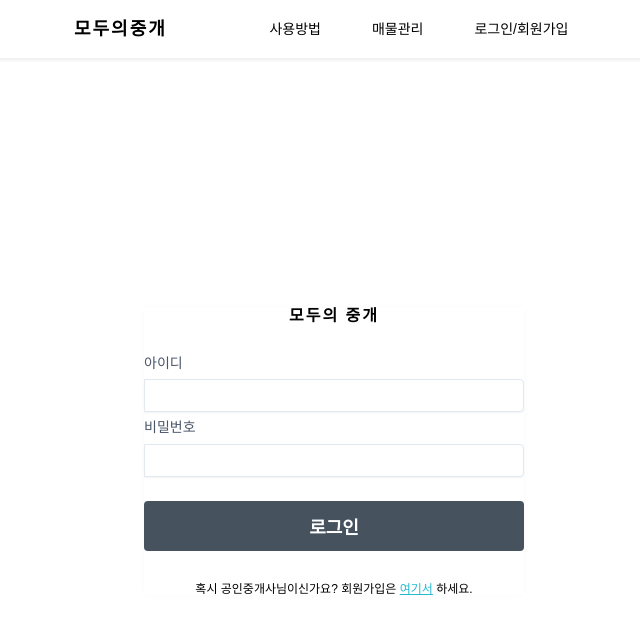
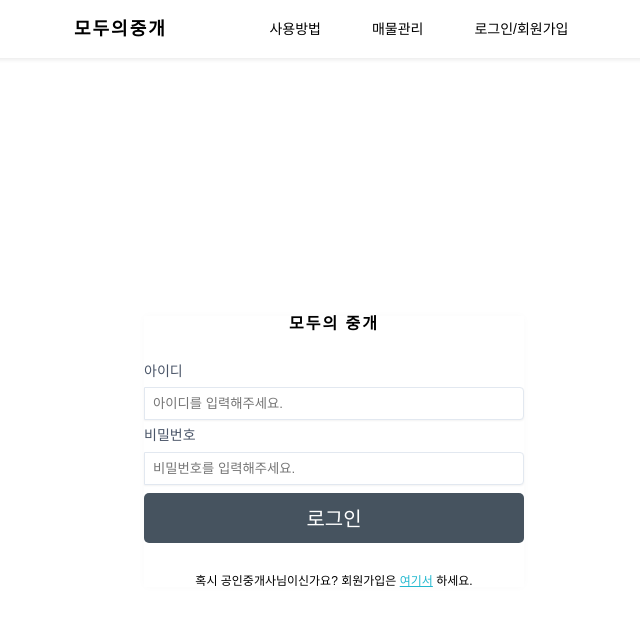
Before and after one commit to seungjae93/moodo, a React (Create React App) app: page / in a window 1280 px wide. Shown: the top 634 px of the page, without its empty margins (306-946 px from the left). Built offline with nearby package versions, Linux system fonts and the light colour scheme.

Commit message:
:sparkles: [fix] button 컴포넌트 수정

```diff
--- a/src/components/auth/AuthForm.tsx
+++ b/src/components/auth/AuthForm.tsx
@@ -4,6 +4,7 @@ import { useForm } from "react-hook-form";
 import { useMutation } from "@tanstack/react-query";
 import { useNavigate } from "react-router-dom";
 import { Link } from "react-router-dom";
+
 import { loginApi } from "../../apis/axios";
 import palette from "../../libs/styles/palette";
 import Button from "../common/Button/Button";
@@ -98,6 +99,7 @@ function AuthForm({ type }: AuthFormProps) {
               register={register("userId")}
               autoComplete="userId"
               label="아이디"
+              placeholder="아이디를 입력해주세요."
               name="userId"
               type="text"
             />
@@ -106,6 +108,7 @@ function AuthForm({ type }: AuthFormProps) {
               register={register("userPassword")}
               autoComplete="userPassword"
               label="비밀번호"
+              placeholder="비밀번호를 입력해주세요."
               name="userPassword"
               type="password"
             />
@@ -215,14 +218,9 @@ function AuthForm({ type }: AuthFormProps) {
             </WorningWord>
           </>
         )}
-        <ButtonWithMarginTop
-          type="submit"
-          cyan
-          fullWidth
-          style={{ marginTop: "1rem" }}
-        >
+        <Button.Primary type="submit" size="xLarge" fw="400" fs="20px">
           {text}
-        </ButtonWithMarginTop>
+        </Button.Primary>
       </form>
       <Footer>
         {type === "login" ? (
@@ -252,7 +250,3 @@ const Footer = styled.div`
     }
   }
 `;
-
-const ButtonWithMarginTop = styled(Button)`
-  margin-top: 1rem;
-`;
--- a/src/components/common/Button/Button.tsx
+++ b/src/components/common/Button/Button.tsx
@@ -1,44 +1,109 @@
-import styled, { css } from "styled-components";
+import { ReactNode } from "react";
+import styled, { css, StyledComponentProps } from "styled-components";
+
 import palette from "../../../libs/styles/palette";
-
-interface ButtonProps {
-  fullWidth?: string;
-  cyan?: string;
+import flex from "../../../libs/styles/utilFlex";
+interface StyledButtonProps {
+  children?: ReactNode;
+  fs?: string;
+  bc?: string;
+  color?: string;
+  ma?: string;
+  fw?: string;
+  activeBc?: string;
+  hoverBc?: string;
+  size?: string;
+  type?: string;
   [key: string]: any;
 }
 
-const StyledButton = styled.button`
+//primitive Button
+const PrimitiveButton = ({ children, ...restProps }: StyledButtonProps) => {
+  return (
+    <StyledButton {...restProps}>
+      <ButtonInner>{children}</ButtonInner>
+    </StyledButton>
+  );
+};
+
+//Primary Style
+const PrimaryButton = (props: StyledButtonProps) => {
+  return (
+    <PrimitiveButton
+      {...props}
+      bc={palette.gray[6]}
+      color="white"
+      activeBc={palette.gray[8]}
+    />
+  );
+};
+
+const Primary = PrimaryButton;
+
+const Button = { Primary };
+export default Button;
+
+const StyledButton = styled.button<StyledButtonProps>`
   border: none;
-  border-radius: 4px;
-  font-size: 1rem;
-  font-weight: bold;
-  padding: 0.25rem 1rem;
-  color: white;
-  outline: none;
   cursor: pointer;
-
-  background: ${palette.gray[8]};
+  border-radius: 5px;
+  font-size: ${({ fs }) => fs};
+  background-color: ${({ bc }) => bc};
+  color: ${({ color }) => color};
+  margin: ${({ ma }) => ma};
+  font-weight: ${({ fw }) => fw};
   &:hover {
-    background: ${palette.gray[6]};
+    background-color: ${({ hoverBc }) => hoverBc};
+  }
+  &:active {
+    background-color: ${({ activeBc }) => activeBc};
+    transition: 0.2s;
   }
 
-  ${(props: ButtonProps) =>
-    props.fullWidth &&
-    css`
-      padding-top: 0.75rem;
-      padding-bottom: 0.75rem;
-      width: 100%;
-      font-size: 1.125rem;
-    `}
-  ${(props: ButtonProps) =>
-    props.cyan &&
-    css`
-      background: ${palette.gray[6]};
-      &:hover {
-        background: ${palette.gray[4]};
-      }
-    `}
+  ${({ size }) => {
+    switch (size) {
+      case "xLarge":
+        return css`
+          height: 50px;
+          width: 380px;
+        `;
+      case "large":
+        return css`
+          height: 50px;
+          width: 200px;
+        `;
+      case "medium":
+        return css`
+          height: 75px;
+          width: 120px;
+        `;
+      case "small":
+        return css`
+          height: 30px;
+          width: 80px;
+        `;
+      default:
+        return css`
+          height: 35px;
+          width: 100px;
+        `;
+    }
+  }}
+  ${({ outlined, bc }) => {
+    if (outlined) {
+      return css`
+        color: red;
+        border: 1px solid ${bc};
+        background-color: #fff;
+        font-weight: 600;
+        &:active {
+          background-color: #eeeeee;
+        }
+      `;
+    }
+  }}
 `;
 
-const Button = (props: ButtonProps) => <StyledButton {...props} />;
-export default Button;
+const ButtonInner = styled.div`
+  ${flex({ gap: "7px" })}
+`;
--- a/src/components/common/management/PostCode.tsx
+++ b/src/components/common/management/PostCode.tsx
@@ -2,6 +2,7 @@ import styled from "styled-components";
 
 import palette from "../../../libs/styles/palette";
 import flex from "../../../libs/styles/utilFlex";
+import Button from "../Button/Button";
 declare global {
   interface Window {
     daum: any;
@@ -35,9 +36,14 @@ export default function PostCode({ register }: PostCodeProps) {
       <PostCodeWrapper>
         <div className="inputButtonBox">
           <StInput id="addr" type="text" readOnly />
-          <button className="postcodeBtn" onClick={onClickAddr}>
+          <Button.Primary
+            className="postcodeBtn"
+            onClick={onClickAddr}
+            fw="400"
+            fs="14px"
+          >
             검색
-          </button>
+          </Button.Primary>
         </div>
         <StInput
           id="addrDetail"
--- a/src/pages/ProfileEdit.tsx
+++ b/src/pages/ProfileEdit.tsx
@@ -223,10 +223,11 @@ function ProfileEdit() {
                 </div>
               </ProfileContent>
             </div>
-
-            <ButtonWithMarginTop type="submit" cyan fullWidth>
-              저장하기
-            </ButtonWithMarginTop>
+            <div className="btnWrapper">
+              <Button.Primary type="submit" size="large" fs="18px" fw="400">
+                저장하기
+              </Button.Primary>
+            </div>
           </ProfileForm>
         </ProfileBox>
       </ProfileEditWrapper>
@@ -264,9 +265,14 @@ const ProfileTitle = styled.div`
 
 const ProfileForm = styled.form`
   width: 100%;
+  .btnWrapper {
+    ${flex({})}
+    margin-top:15px;
+  }
 `;
 
 const ProfileSemiTitle = styled.div`
+  ${flex({ justify: "" })}
   width: 150px;
   padding: 20px 20px 20px 0;
   font-weight: 350;
@@ -321,7 +327,3 @@ const StLabel = styled.label`
     ring-color: #f97316;
   }
 `;
-
-const ButtonWithMarginTop = styled(Button)`
-  margin-top: 1rem;
-`;
--- a/src/pages/RealEstateListing.tsx
+++ b/src/pages/RealEstateListing.tsx
@@ -892,9 +892,11 @@ function RealEstateListing() {
             name="detail"
             label="상세설명"
           />
-          <ButtonWithMarginTop type="submit" cyan fullWidth>
-            매물 등록
-          </ButtonWithMarginTop>
+          <div className="btnWrapper">
+            <Button.Primary type="submit" size="large" fs="14px" fw="400">
+              매물 등록
+            </Button.Primary>
+          </div>
         </RealEstateListingForm>
       </RealEstateListingBox>
     </RealEstateListingWrapper>
@@ -918,6 +920,10 @@ const RealEstateListingBox = styled.div`
 
 const RealEstateListingForm = styled.form`
   width: 100%;
+  .btnWrapper {
+    ${flex({})}
+    margin-top:15px;
+  }
 `;
 
 const RealEstateListingTitle = styled.div`
@@ -997,7 +1003,3 @@ const StAvatarPreview = styled.img`
   height: 100px;
   background-color: transparent;
 `;
-
-const ButtonWithMarginTop = styled(Button)`
-  margin-top: 1rem;
-`;
```
